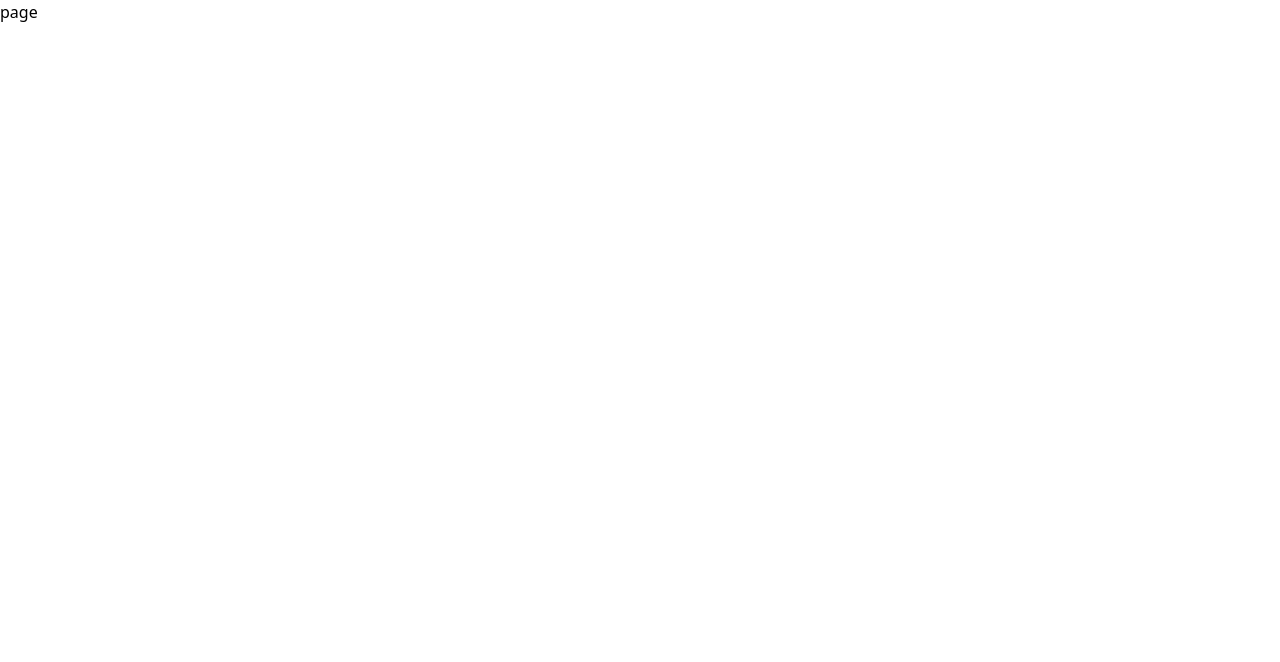
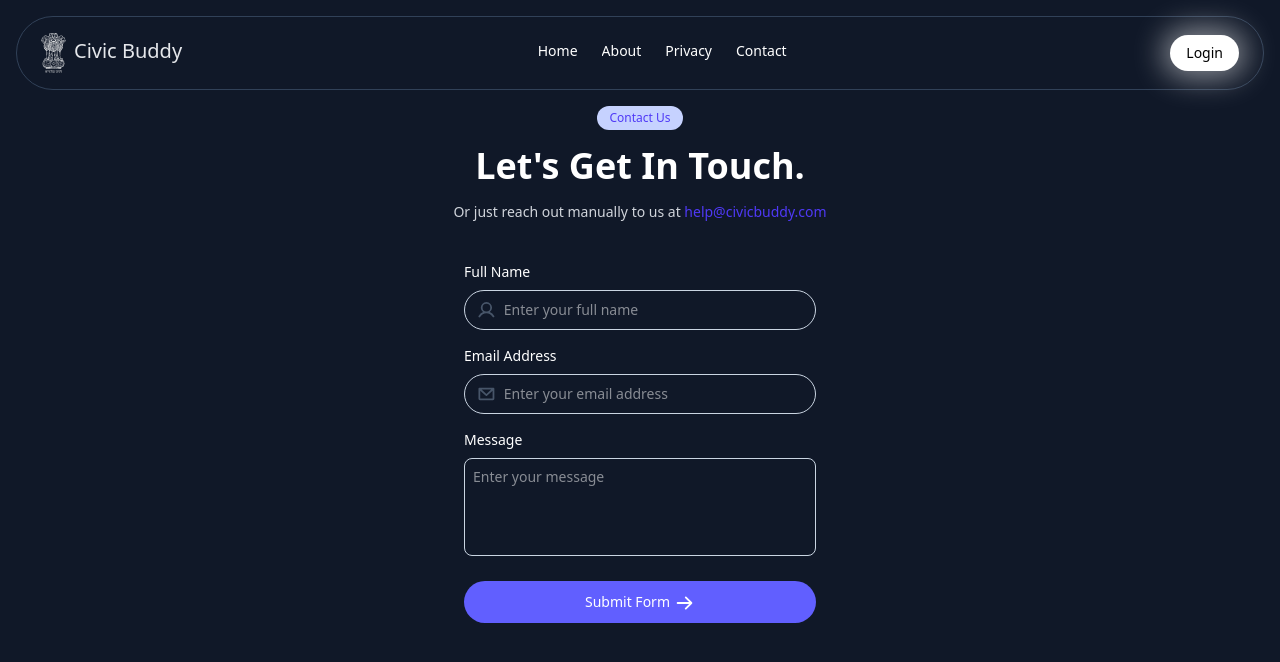
Before and after one commit to harshkaushik31/civic-buddy, a Next.js app: page /contact in a window 1280 px wide. Shown: the top 662 px of the page. Built offline with nearby package versions, Linux system fonts and the light colour scheme.

Commit message:
add form for contact

```diff
--- a/src/app/contact/page.jsx
+++ b/src/app/contact/page.jsx
@@ -1,8 +1,13 @@
 import React from 'react'
+import Navbar from '@/components/Navbar'
+import ContactForm from '@/components/ContactForm'
 
 const page = () => {
   return (
-    <div>page</div>
+    <div className='pt-4 bg-gray-900 h-[100vh]'>
+      <Navbar/>
+      <ContactForm/>
+    </div>
   )
 }
 
--- a/src/app/privacy/page.jsx
+++ b/src/app/privacy/page.jsx
@@ -1,3 +1,4 @@
+import Footer from '@/components/Footer'
 import Navbar from '@/components/Navbar'
 import PrivacyPolicyHero from '@/components/PrivacyPolicyHero'
 import React from 'react'
--- /dev/null
+++ b/src/components/ContactForm.jsx
@@ -0,0 +1,116 @@
+import React from "react";
+
+const ContactForm = () => {
+  return (
+    <form className="flex flex-col items-center text-sm text-slate-800 m-4">
+      {/* Tagline */}
+      <p className="text-xs bg-indigo-200 text-indigo-600 font-medium px-3 py-1 rounded-full">
+        Contact Us
+      </p>
+
+      {/* Heading */}
+      <h1 className="text-4xl font-bold py-4 text-center text-white">
+        Let's Get In Touch.
+      </h1>
+
+      {/* Subtext */}
+      <p className="max-md:text-sm text-gray-300 pb-10 text-center">
+        Or just reach out manually to us at{" "}
+        <a href="mailto:hello@prebuiltui.com" className="text-indigo-600 hover:underline">
+          help@civicbuddy.com
+        </a>
+      </p>
+
+      {/* Form Fields */}
+      <div className="max-w-96 w-full px-4 text-white">
+
+        {/* Name */}
+        <label htmlFor="name" className="font-medium">
+          Full Name
+        </label>
+        <div className="flex items-center mt-2 mb-4 h-10 pl-3 border border-slate-300 rounded-full focus-within:ring-2 focus-within:ring-indigo-400 transition-all overflow-hidden">
+          <svg
+            width="20"
+            height="20"
+            viewBox="0 0 20 20"
+            fill="none"
+            xmlns="http://www.w3.org/2000/svg"
+          >
+            <path
+              d="M18.311 16.406a9.64 9.64 0 0 0-4.748-4.158 5.938 5.938 0 1 0-7.125 0 9.64 9.64 0 0 0-4.749 4.158.937.937 0 1 0 1.623.938c1.416-2.447 3.916-3.906 6.688-3.906 2.773 0 5.273 1.46 6.689 3.906a.938.938 0 0 0 1.622-.938M5.938 7.5a4.063 4.063 0 1 1 8.125 0 4.063 4.063 0 0 1-8.125 0"
+              fill="#475569"
+            />
+          </svg>
+          <input
+            id="name"
+            type="text"
+            className="h-full px-2 w-full outline-none bg-transparent"
+            placeholder="Enter your full name"
+            required
+          />
+        </div>
+
+        {/* Email */}
+        <label htmlFor="email" className="font-medium mt-4">
+          Email Address
+        </label>
+        <div className="flex items-center mt-2 mb-4 h-10 pl-3 border border-slate-300 rounded-full focus-within:ring-2 focus-within:ring-indigo-400 transition-all overflow-hidden">
+          <svg
+            width="20"
+            height="20"
+            viewBox="0 0 20 20"
+            fill="none"
+            xmlns="http://www.w3.org/2000/svg"
+          >
+            <path
+              d="M17.5 3.438h-15a.937.937 0 0 0-.937.937V15a1.563 1.563 0 0 0 1.562 1.563h13.75A1.563 1.563 0 0 0 18.438 15V4.375a.94.94 0 0 0-.938-.937m-2.41 1.874L10 9.979 4.91 5.313zM3.438 14.688v-8.18l5.928 5.434a.937.937 0 0 0 1.268 0l5.929-5.435v8.182z"
+              fill="#475569"
+            />
+          </svg>
+          <input
+            id="email"
+            type="email"
+            className="h-full px-2 w-full outline-none bg-transparent"
+            placeholder="Enter your email address"
+            required
+          />
+        </div>
+
+        {/* Message */}
+        <label htmlFor="message" className="font-medium mt-4">
+          Message
+        </label>
+        <textarea
+          id="message"
+          rows="4"
+          className="w-full mt-2 p-2 bg-transparent border border-slate-300 rounded-lg resize-none outline-none focus:ring-2 focus-within:ring-indigo-400 transition-all"
+          placeholder="Enter your message"
+          required
+        ></textarea>
+
+        {/* Submit Button */}
+        <button
+          type="submit"
+          className="flex items-center justify-center gap-1 mt-5 bg-indigo-500 hover:bg-indigo-600 text-white py-2.5 w-full rounded-full transition"
+        >
+          Submit Form
+          <svg
+            className="mt-0.5"
+            width="21"
+            height="20"
+            viewBox="0 0 21 20"
+            fill="none"
+            xmlns="http://www.w3.org/2000/svg"
+          >
+            <path
+              d="m18.038 10.663-5.625 5.625a.94.94 0 0 1-1.328-1.328l4.024-4.023H3.625a.938.938 0 0 1 0-1.875h11.484l-4.022-4.025a.94.94 0 0 1 1.328-1.328l5.625 5.625a.935.935 0 0 1-.002 1.33"
+              fill="#fff"
+            />
+          </svg>
+        </button>
+      </div>
+    </form>
+  );
+};
+
+export default ContactForm;
```
